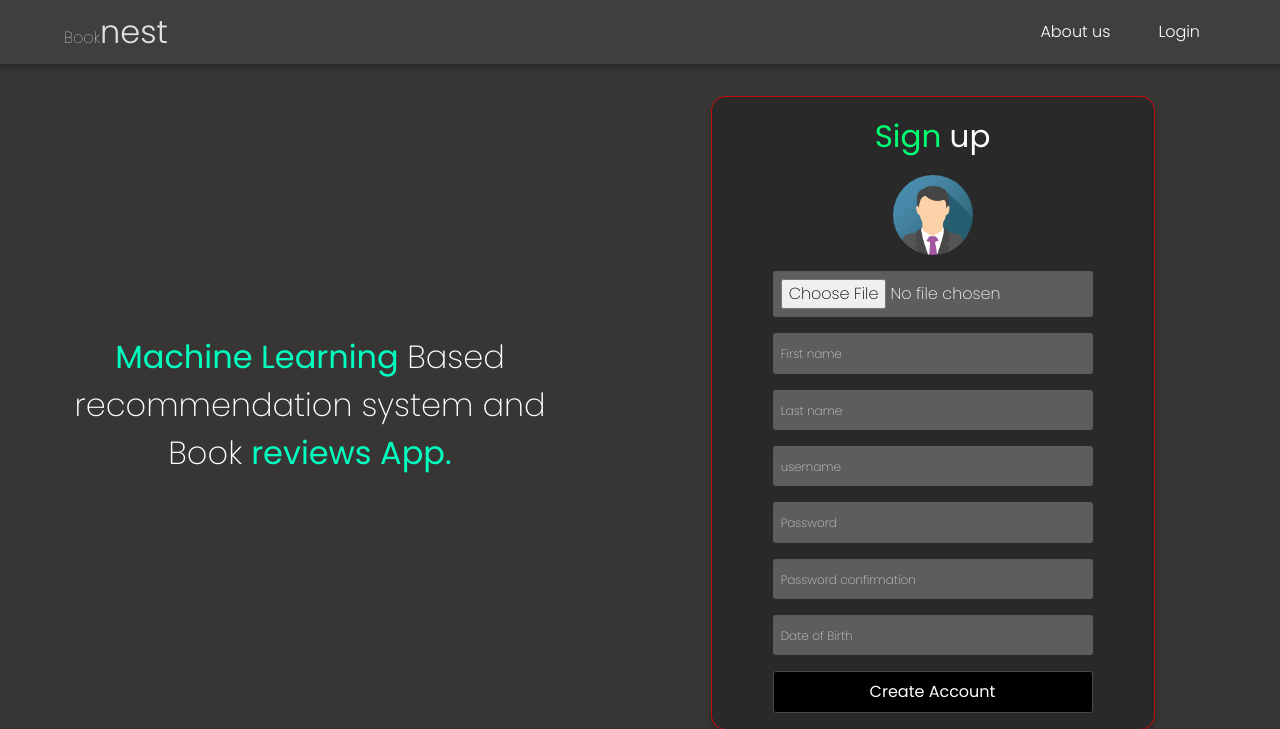
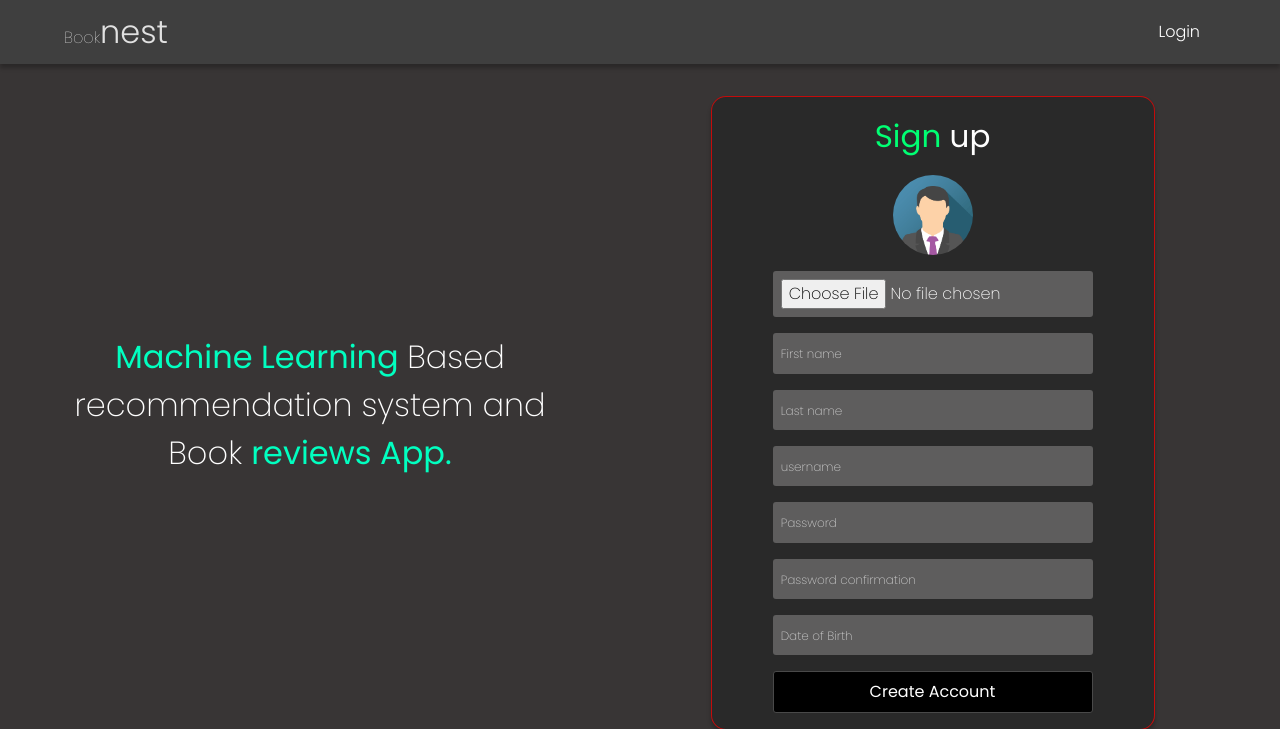
Before and after one commit to natnaelabay/Flask-Book-Reviews-App, a Flask app: page / in a window 1280 px wide. Shown: the top 729 px of the page. Run offline with Flask 2, Linux system fonts and the light colour scheme.

Commit message:
[template] base layout navigation link removed

```diff
--- a/templates/base.html
+++ b/templates/base.html
@@ -13,6 +13,7 @@
     <link rel="stylesheet" href="{{ url_for('static' , filename = 'css/bootstrap.min.css' ) }}">
     <!-- <link rel="stylesheet" href="https://unpkg.com/aos@next/dist/aos.css" /> -->
 
+    <link rel="shortcut icon" href="{{url_for('static' , filename='images/a.png')}}" type="image/x-icon">
     <link rel="stylesheet" href="{{url_for('static' , filename = 'css/main.css')}}">
     <title> {% block title%} {% endblock%} </title>
     {% endblock %}
@@ -35,9 +36,6 @@
 
             {% block profile %}
             <ul class="nav justify-content-end">
-                <li class="nav-item">
-                    <a class="nav-link active" href="#">About us</a>
-                </li>
                 <li class="nav-item">
                     <a class="nav-link" href="#" data-toggle="modal" data-target="#loginModal">Login</a>
                 </li>
```
